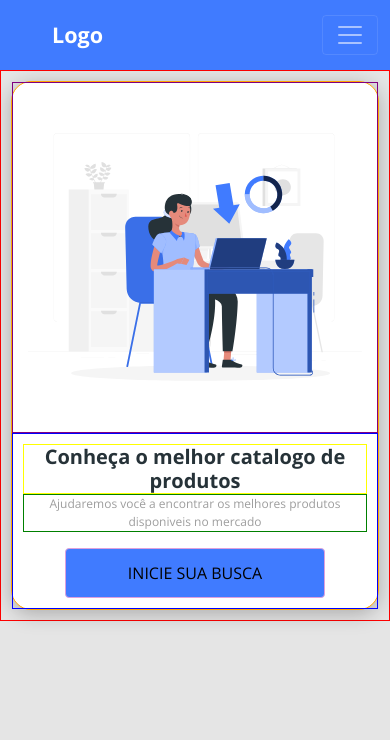
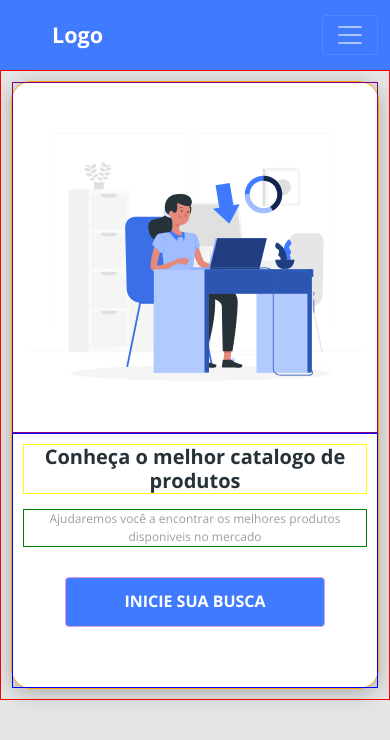
Before and after one commit to linconviana/projeto_react_spring, a React (Create React App) app in the folder frontweb/: page / in a window 390 px wide. Shown: the top 740 px of the page. Built offline with nearby package versions, Linux system fonts and the light colour scheme.

Commit message:
responsive mobile

```diff
--- a/frontweb/src/components/ButtonIcon/index.tsx
+++ b/frontweb/src/components/ButtonIcon/index.tsx
@@ -1,7 +1,11 @@
-import './styles.css';
+import "./styles.css";
 
 const ButtonIcon = () => {
-  return <button type="button" className="btn btn-primary btn-icon">Inicie sua busca</button>;
+  return (
+    <button type="button" className="btn btn-primary btn-icon">
+      <h6>Inicie sua busca</h6>
+    </button>
+  );
 };
 
 export default ButtonIcon;
--- a/frontweb/src/components/ButtonIcon/styles.css
+++ b/frontweb/src/components/ButtonIcon/styles.css
@@ -1,5 +1,12 @@
-.btn-icon{
-    text-transform: uppercase;
-    width: 260px;
-    height: 50px;
+.btn-icon {
+  text-transform: uppercase;
+  width: 260px;
+  height: 50px;
+  color: #fff !important;
 }
+
+.btn-icon:hover {
+  background: #fff !important;
+  color: #5d8fff !important;
+  transition: 0.7s;
+}
--- a/frontweb/src/pages/Home/styles.css
+++ b/frontweb/src/pages/Home/styles.css
@@ -16,18 +16,23 @@
 
 .home-content-container {
   border: 1px solid blue;
-  padding: 10px;
+  padding: 10px 10px 60px 10px ;
+  display: flex;
+  flex-direction: column;
+  align-items: center;
 }
 
 .home-content-container h1 {
   font-size: 1em;
   border: 1px solid yellow;
+  margin-bottom: 15px;
 }
 
 .home-content-container p {
   border: 1px solid green;
   color: #9e9e9e;
   font-size: 0.6em;
+  margin-bottom: 30px;
 }
 
 .home-content-container button {
```
